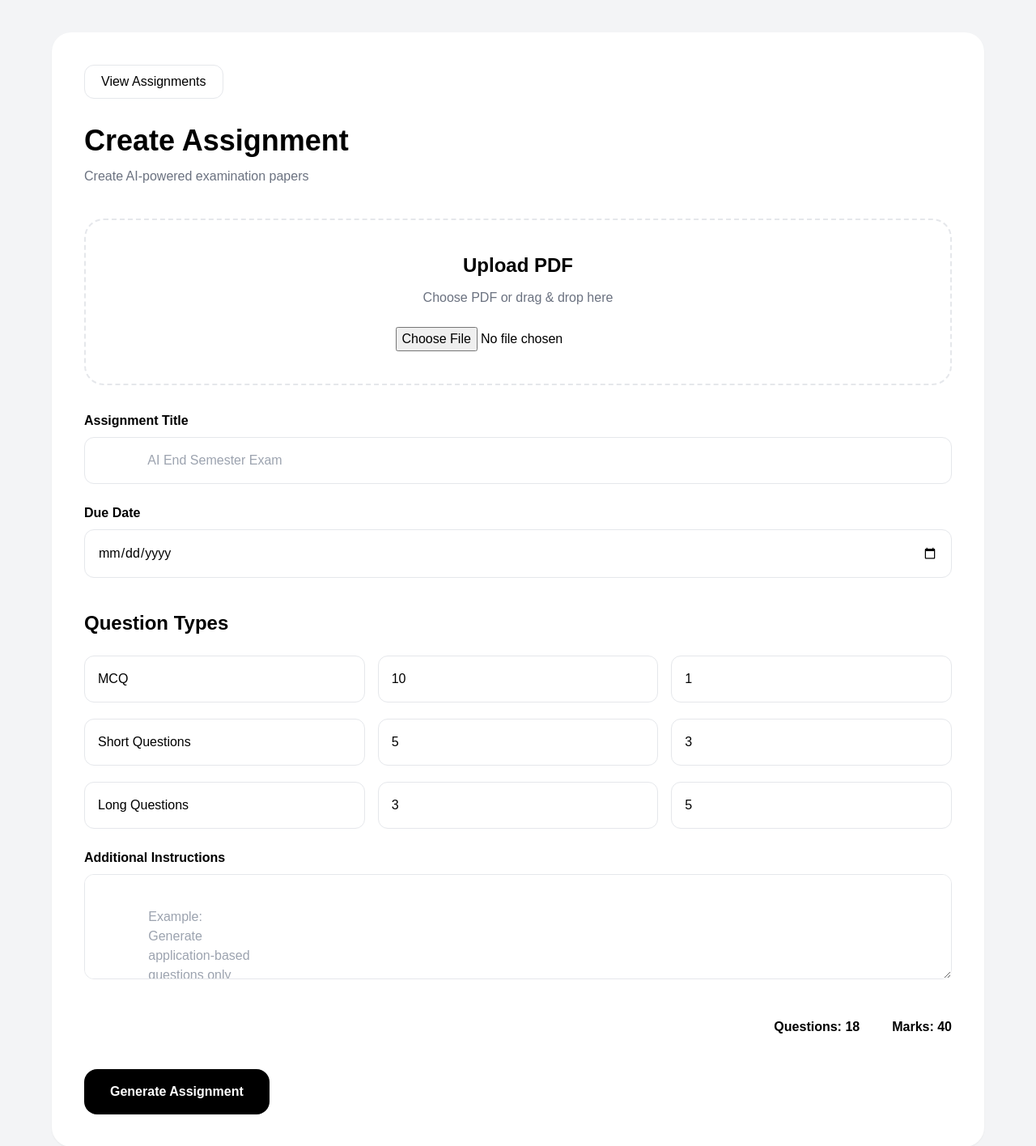
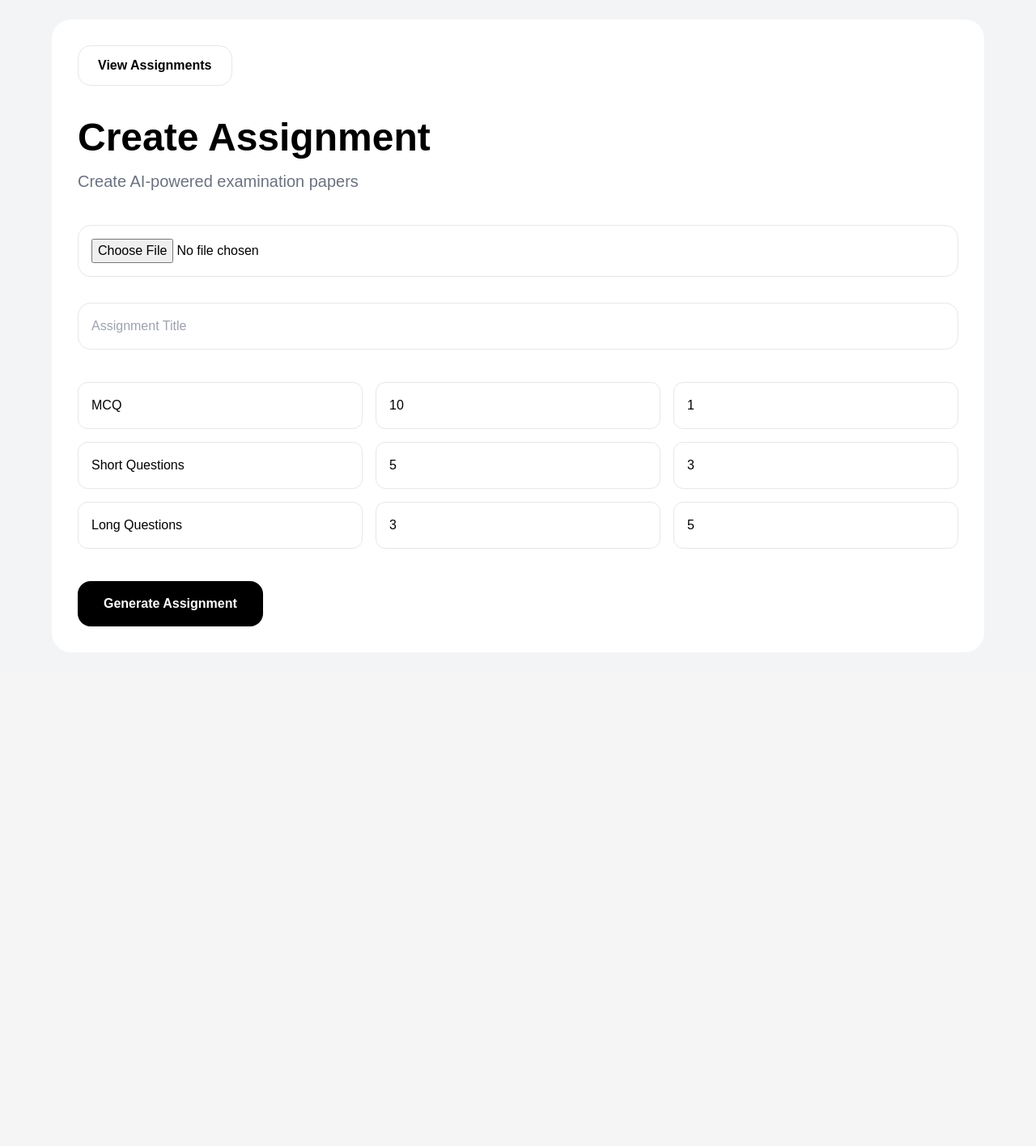
Before and after one commit to shagundubey48-cmd/AI-Exam-Paper-Generator, a Next.js app in the folder frontend/: page /create in a window 1280 px wide. Shown: the top 1416 px of the page at 81% size. After the commit the page ends 830 px from the top, so only its background shows below. Built offline with nearby package versions, Linux system fonts and the light colour scheme.

Commit message:
Fixed create page rendering

```diff
--- a/frontend/app/create/page.tsx
+++ b/frontend/app/create/page.tsx
@@ -1,63 +1,30 @@
-/* eslint-disable @typescript-eslint/no-explicit-any */
-
 'use client';
 
-import { useState }
-from 'react';
+import { useState } from 'react';
 
-import axios
-from 'axios';
+import axios from 'axios';
 
-import Link
-from 'next/link';
+import Link from 'next/link';
 
 import GeneratedPaper
 from '@/components/GeneratedPaper';
 
-import { useAssignmentStore }
-from '@/store/useAssignmentStore';
-
-import { saveAssignment }
-from '@/utils/localStorage';
-
 export default function CreatePage() {
 
-  const {
-    generatedData,
-    setGeneratedData,
-  } = useAssignmentStore();
+  const [file, setFile] =
+    useState<File | null>(null);
 
-  const [
-    file,
-    setFile,
-  ] = useState<File | null>(
-    null
-  );
+  const [title, setTitle] =
+    useState('');
 
-  const [
-    title,
-    setTitle,
-  ] = useState('');
+  const [generatedData, setGeneratedData] =
+    useState<any>(null);
 
-  const [
-    loading,
-    setLoading,
-  ] = useState(false);
+  const [loading, setLoading] =
+    useState(false);
 
-  const [
-    dueDate,
-    setDueDate,
-  ] = useState('');
-
-  const [
-    instructions,
-    setInstructions,
-  ] = useState('');
-
-  const [
-    questionTypes,
-    setQuestionTypes,
-  ] = useState([
+  const [questionTypes, setQuestionTypes] =
+    useState([
 
       {
         type: 'MCQ',
@@ -66,20 +33,14 @@ export default function CreatePage() {
       },
 
       {
-      type:
-        'Short Questions',
-
+        type: 'Short Questions',
         questions: 5,
-
         marks: 3,
       },
 
       {
-      type:
-        'Long Questions',
-
+        type: 'Long Questions',
         questions: 3,
-
         marks: 5,
       },
 
@@ -100,70 +61,19 @@ export default function CreatePage() {
 
         }
 
-        if (!title.trim()) {
-
-          alert(
-            'Please enter title'
-          );
-
-          return;
-
-        }
-
-        for (
-          const q
-          of questionTypes
-        ) {
-
-          if (
-            Number(q.questions) <= 0
-          ) {
-
-            alert(
-              'Questions must be greater than 0'
-            );
-
-            return;
-
-          }
-
-          if (
-            Number(q.marks) <= 0
-          ) {
-
-            alert(
-              'Marks must be greater than 0'
-            );
-
-            return;
-
-          }
-
-        }
-
         setLoading(true);
 
         const formData =
           new FormData();
 
         formData.append(
-          'file',
+          'pdf',
           file
         );
 
         formData.append(
           'title',
           title
-        );
-
-        formData.append(
-          'dueDate',
-          dueDate
-        );
-
-        formData.append(
-          'instructions',
-          instructions
         );
 
         formData.append(
@@ -180,7 +90,19 @@ export default function CreatePage() {
           await axios.post(
 
             `${process.env.NEXT_PUBLIC_API_URL}/api/assignments/generate`,
-            formData
+
+            formData,
+
+            {
+
+              headers: {
+
+                'Content-Type':
+                  'multipart/form-data',
+
+              },
+
+            }
 
           );
 
@@ -188,21 +110,12 @@ export default function CreatePage() {
           response.data
         );
 
-        saveAssignment(
-          response.data
-        );
-
-      } catch (error: any) {
+      } catch (error) {
 
         console.error(error);
 
         alert(
-
-          error?.response
-            ?.data?.message ||
-
           'Generation failed'
-
         );
 
       } finally {
@@ -213,85 +126,15 @@ export default function CreatePage() {
 
     };
 
-  const totalQuestions =
-    questionTypes.reduce(
-
-      (
-        acc,
-        q
-      ) =>
-
-        acc +
-        Number(q.questions),
-
-      0
-
-    );
-
-  const totalMarks =
-    questionTypes.reduce(
-
-      (
-        acc,
-        q
-      ) =>
-
-        acc +
-        (
-          Number(
-            q.questions
-          ) *
-          Number(
-            q.marks
-          )
-        ),
-
-      0
-
-    );
-
   return (
 
     <div
       className="
         min-h-screen
         bg-gray-100
-        p-4
-        md:p-10
+        p-6
       "
     >
-
-      {loading && (
-
-        <div
-          className="
-            fixed
-            inset-0
-            bg-black/40
-            flex
-            items-center
-            justify-center
-            z-50
-          "
-        >
-
-          <div
-            className="
-              bg-white
-              px-8
-              py-5
-              rounded-2xl
-              font-semibold
-            "
-          >
-
-            Generating Assignment...
-
-          </div>
-
-        </div>
-
-      )}
 
       <div
         className="
@@ -299,9 +142,7 @@ export default function CreatePage() {
           mx-auto
           bg-white
           rounded-3xl
-          shadow-sm
-          p-6
-          md:p-10
+          p-8
         "
       >
 
@@ -309,14 +150,12 @@ export default function CreatePage() {
 
           <button
             className="
-              mb-8
               border
-              px-5
-              py-2
-              rounded-xl
-              hover:bg-black
-              hover:text-white
-              transition
+              px-6
+              py-3
+              rounded-2xl
+              font-semibold
+              mb-10
             "
           >
 
@@ -328,8 +167,7 @@ export default function CreatePage() {
 
         <h1
           className="
-            text-2xl
-            md:text-4xl
+            text-5xl
             font-bold
           "
         >
@@ -340,8 +178,9 @@ export default function CreatePage() {
 
         <p
           className="
+            mt-4
             text-gray-500
-            mt-3
+            text-xl
           "
         >
 
@@ -350,39 +189,9 @@ export default function CreatePage() {
 
         </p>
 
-        <div
-          className="
-            mt-10
-            border-2
-            border-dashed
-            rounded-3xl
-            p-10
-            text-center
-          "
-        >
+        {/* FILE */}
 
-          <h2
-            className="
-              text-2xl
-              font-bold
-            "
-          >
-
-            Upload PDF
-
-          </h2>
-
-          <p
-            className="
-              mt-3
-              text-gray-500
-            "
-          >
-
-            Choose PDF or drag
-            & drop here
-
-          </p>
+        <div className="mt-10">
 
           <input
 
@@ -390,60 +199,39 @@ export default function CreatePage() {
 
             accept=".pdf"
 
-            onChange={(e) =>
+            onChange={(e) => {
+
+              if (
+                e.target.files?.[0]
+              ) {
 
                 setFile(
-
-                e.target.files?.[0] ||
-
-                null
-
-              )
+                  e.target.files[0]
+                );
 
               }
 
+            }}
+
             className="
-              mt-6
+              w-full
+              border
+              rounded-2xl
+              p-4
+              bg-white
             "
 
           />
 
-          {file && (
-
-            <p
-              className="
-                mt-4
-                text-sm
-              "
-            >
-
-              Selected:
-              {' '}
-              {file.name}
-
-            </p>
-
-          )}
-
         </div>
 
-        <div className="mt-8">
-
-          <label
-            className="
-              font-semibold
-              block
-              mb-2
-            "
-          >
-
-            Assignment Title
-
-          </label>
+        {/* TITLE */}
 
         <input
 
           type="text"
+
+          placeholder="Assignment Title"
 
           value={title}
 
@@ -453,72 +241,24 @@ export default function CreatePage() {
             )
           }
 
-            placeholder="
-              AI End Semester Exam
-            "
-
           className="
+            mt-8
             w-full
             border
-              rounded-xl
+            rounded-2xl
             p-4
           "
 
         />
 
-        </div>
+        {/* QUESTION TYPES */}
 
-        <div className="mt-6">
-
-          <label
+        <div
           className="
-              font-semibold
-              block
-              mb-2
+            mt-10
+            space-y-4
           "
         >
-
-            Due Date
-
-          </label>
-
-          <input
-
-            type="date"
-
-            value={dueDate}
-
-            onChange={(e) =>
-              setDueDate(
-                e.target.value
-              )
-            }
-
-            className="
-              w-full
-              border
-              rounded-xl
-              p-4
-            "
-
-          />
-
-        </div>
-
-        <div className="mt-10">
-
-          <h2
-            className="
-              text-2xl
-              font-bold
-            "
-          >
-
-            Question Types
-
-          </h2>
-
-          <div className="mt-6 space-y-5">
 
           {questionTypes.map(
 
@@ -528,34 +268,24 @@ export default function CreatePage() {
             ) => (
 
               <div
-
                 key={index}
-
                 className="
                   grid
-                    grid-cols-1
-                    md:grid-cols-3
+                  grid-cols-3
                   gap-4
                 "
-
               >
 
                 <input
-
-                    type="text"
 
                   value={q.type}
 
                   onChange={(e) => {
 
                     const updated =
-                        [
-                          ...questionTypes,
-                        ];
+                      [...questionTypes];
 
-                      updated[
-                        index
-                      ].type =
+                    updated[index].type =
                       e.target.value;
 
                     setQuestionTypes(
@@ -576,21 +306,14 @@ export default function CreatePage() {
 
                   type="number"
 
-                    value={
-                      q.questions
-                    }
+                  value={q.questions}
 
                   onChange={(e) => {
 
                     const updated =
-                        [
-                          ...questionTypes,
-                        ];
+                      [...questionTypes];
 
-                      updated[
-                        index
-                      ].questions =
-
+                    updated[index].questions =
                       Number(
                         e.target.value
                       );
@@ -618,14 +341,9 @@ export default function CreatePage() {
                   onChange={(e) => {
 
                     const updated =
-                        [
-                          ...questionTypes,
-                        ];
+                      [...questionTypes];
 
-                      updated[
-                        index
-                      ].marks =
-
+                    updated[index].marks =
                       Number(
                         e.target.value
                       );
@@ -652,85 +370,13 @@ export default function CreatePage() {
 
         </div>
 
-        </div>
-
-        <div className="mt-6">
-
-          <label
-            className="
-              font-semibold
-              block
-              mb-2
-            "
-          >
-
-            Additional Instructions
-
-          </label>
-
-          <textarea
-
-            value={instructions}
-
-            onChange={(e) =>
-              setInstructions(
-                e.target.value
-              )
-            }
-
-            rows={4}
-
-            placeholder="
-              Example:
-              Generate
-              application-based
-              questions only
-            "
-
-            className="
-              w-full
-              border
-              rounded-xl
-              p-4
-            "
-
-          />
-
-        </div>
-
-        <div
-          className="
-            flex
-            justify-end
-            gap-10
-            mt-10
-            font-bold
-          "
-        >
-
-          <p>
-
-            Questions:
-            {' '}
-            {totalQuestions}
-
-          </p>
-
-          <p>
-
-            Marks:
-            {' '}
-            {totalMarks}
-
-          </p>
-
-        </div>
+        {/* BUTTON */}
 
         <button
 
-          onClick={
-            handleGenerate
-          }
+          onClick={handleGenerate}
+
+          disabled={loading}
 
           className="
             mt-10
@@ -745,16 +391,20 @@ export default function CreatePage() {
         >
 
           {
+
             loading
 
               ? 'Generating...'
 
               : 'Generate Assignment'
+
           }
 
         </button>
 
       </div>
+
+      {/* GENERATED PAPER */}
 
       {generatedData && (
 
```
Lines whose indentation alone changed are shown as unchanged.
